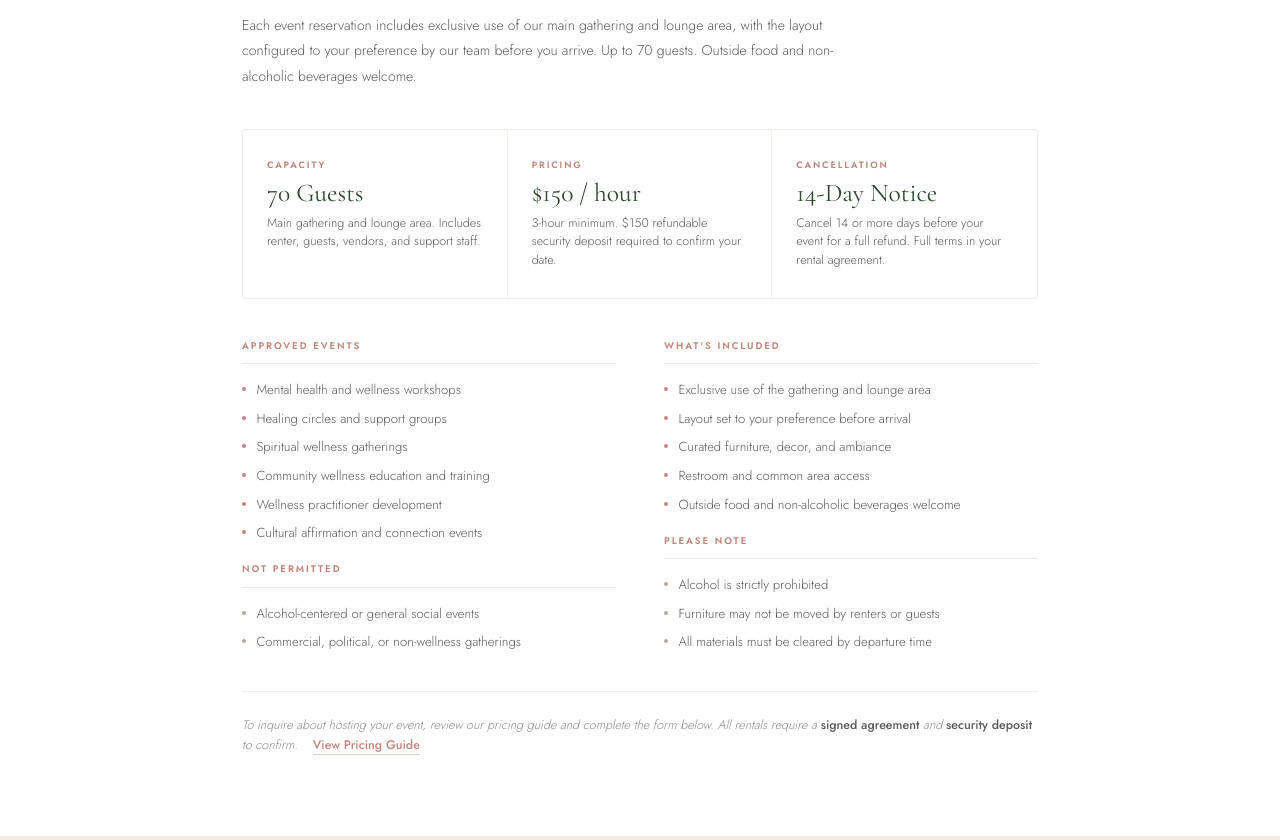
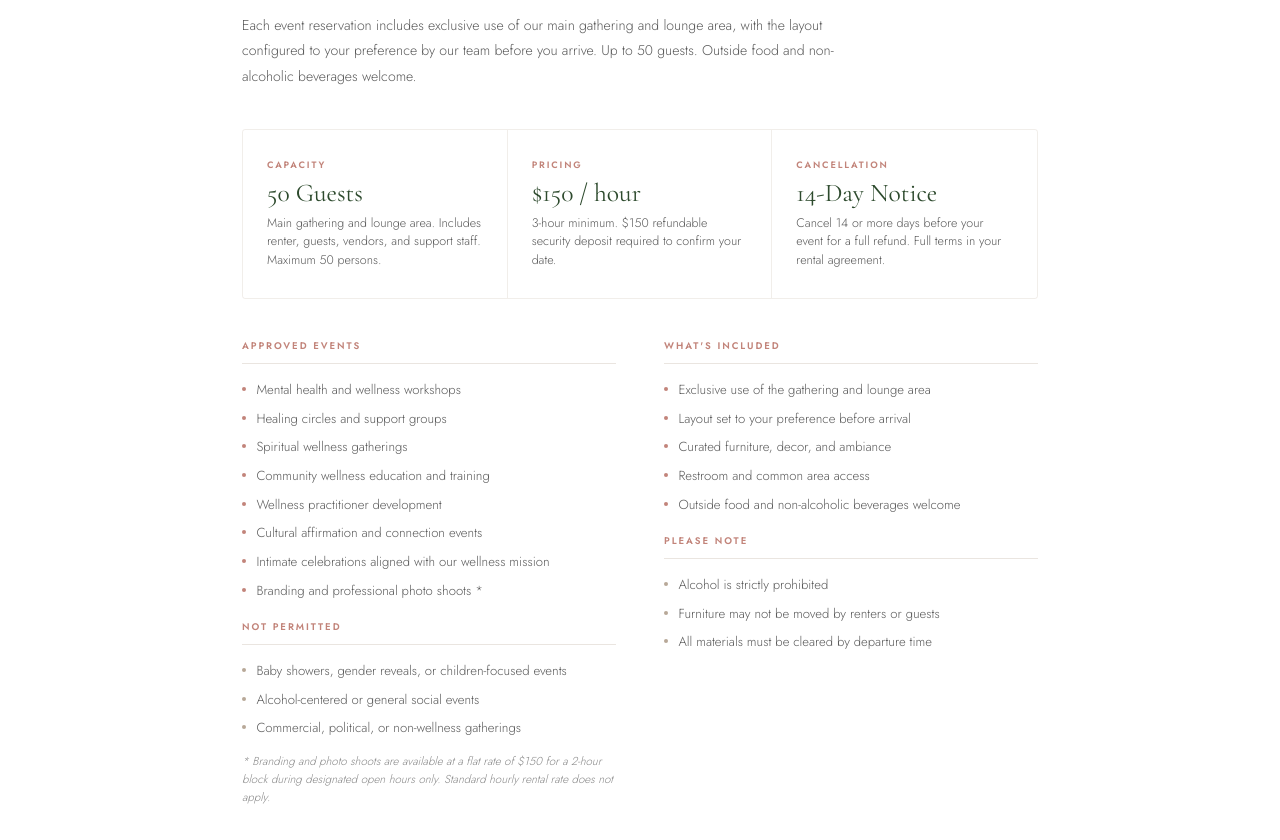
Before and after one commit to thesisterscouch/eventspace, a plain HTML site: page index.html in a window 1280 px wide. Shown: the part 732-1572 px from the top of the page. Drawn offline with nearby package versions, Linux system fonts and the light colour scheme.

Commit message:
Update index.html

```diff
--- a/index.html
+++ b/index.html
@@ -553,7 +553,6 @@
     </p>
     <div class="hero-actions">
       <a href="#inquire" class="btn-primary">Submit a Rental Inquiry</a>
-      <a href="#know" class="btn-ghost">See the details</a>
     </div>
   </section>
 
@@ -567,7 +566,7 @@
         <p class="section-intro">
           Each event reservation includes exclusive use of our main gathering and lounge area,
           with the layout configured to your preference by our team before you arrive.
-          Up to 70 guests. Outside food and non-alcoholic beverages welcome.
+          Up to 50 guests. Outside food and non-alcoholic beverages welcome.
         </p>
       </div>
 
@@ -575,8 +574,8 @@
       <div class="fine-print reveal" style="transition-delay:0.1s;">
         <div class="fp-block">
           <div class="fp-label">Capacity</div>
-          <div class="fp-value">70 Guests</div>
-          <div class="fp-note">Main gathering and lounge area. Includes renter, guests, vendors, and support staff.</div>
+          <div class="fp-value">50 Guests</div>
+          <div class="fp-note">Main gathering and lounge area. Includes renter, guests, vendors, and support staff. Maximum 50 persons.</div>
         </div>
         <div class="fp-block">
           <div class="fp-label">Pricing</div>
@@ -601,14 +600,18 @@
             <li>Community wellness education and training</li>
             <li>Wellness practitioner development</li>
             <li>Cultural affirmation and connection events</li>
+            <li>Intimate celebrations aligned with our wellness mission</li>
+            <li>Branding and professional photo shoots *</li>
           </ul>
           <div style="margin-top:1.25rem;">
             <div class="col-heading">Not Permitted</div>
             <ul class="detail-list not-list">
+              <li>Baby showers, gender reveals, or children-focused events</li>
               <li>Alcohol-centered or general social events</li>
               <li>Commercial, political, or non-wellness gatherings</li>
             </ul>
           </div>
+          <p style="margin-top:1rem;font-size:0.72rem;font-weight:300;color:var(--light);font-style:italic;line-height:1.55;">* Branding and photo shoots are available at a flat rate of $150 for a 2-hour block during designated open hours only. Standard hourly rental rate does not apply.</p>
         </div>
         <div>
           <div class="col-heading">What's Included</div>
@@ -630,14 +633,7 @@
         </div>
       </div>
 
-      <!-- Pricing guide + inquiry links -->
-      <div class="note-line reveal" style="transition-delay:0.3s;">
-        To inquire about hosting your event, review our pricing guide and complete the form below.
-        All rentals require a <strong>signed agreement</strong> and <strong>security deposit</strong> to confirm.
-        &nbsp;&nbsp;
-        <a href="[INSERT_PRICING_GUIDE_URL]" style="color:var(--terra);font-style:normal;font-weight:500;border-bottom:1px solid rgba(194,132,122,0.4);">View Pricing Guide</a>
       </div>
-
     </div>
   </section>
 
@@ -716,7 +712,7 @@
                   <option>1 – 15</option>
                   <option>16 – 30</option>
                   <option>31 – 50</option>
-                  <option>51 – 70</option>
+                  <option>41 – 50</option>
                 </select>
               </div>
 
```
